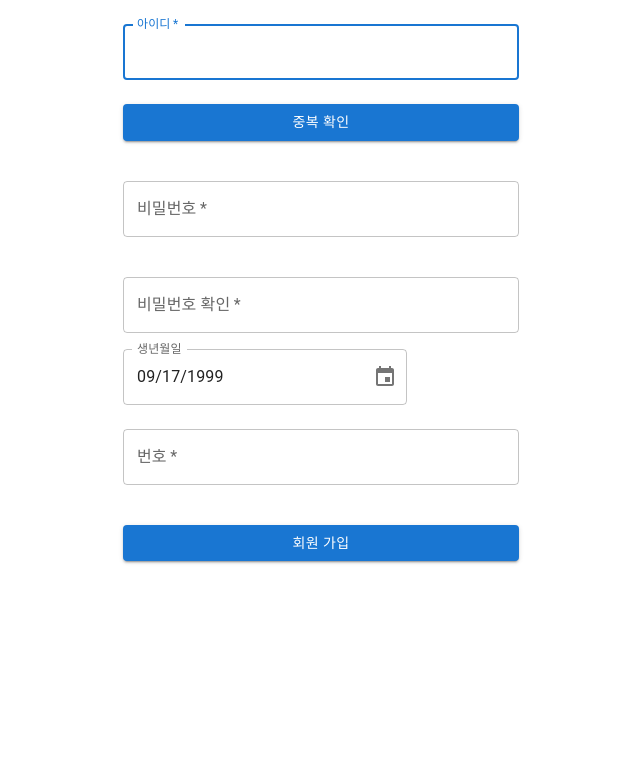
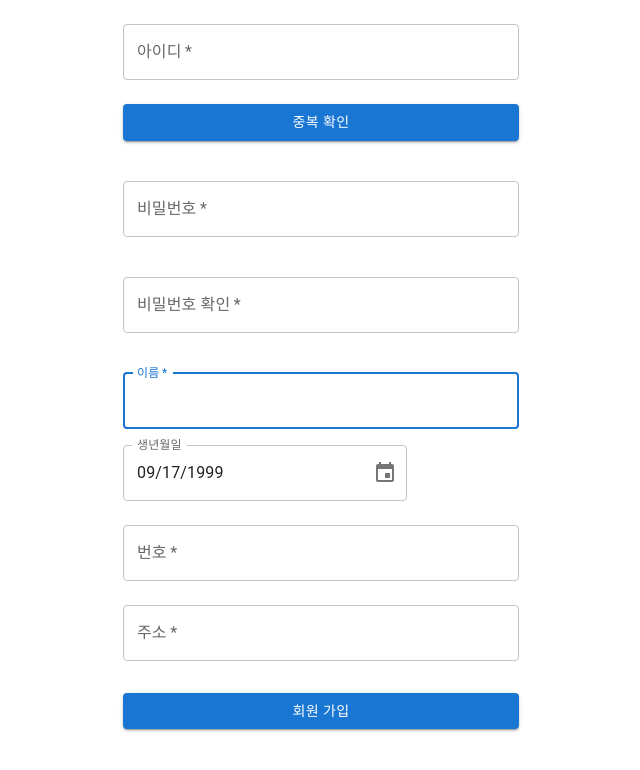
Before and after one commit to bjs3385/DBproject, a React (Create React App) app in the folder dbproj/: page /newregister in a window 1280 px wide. Shown: the top 770 px of the page, without its empty margins (319-959 px from the left). Built offline with nearby package versions, Linux system fonts and the light colour scheme; no server answers.

Commit message:
Register 이름, 주소 추가 및 DB 연동

```diff
--- a/dbproj/src/components/views/LoginPage/NewRegisterPage.tsx
+++ b/dbproj/src/components/views/LoginPage/NewRegisterPage.tsx
@@ -15,6 +15,8 @@ function NewRegisterPage() {
     const [password1, setPassword1] = useState("");
     const [password2, setPassword2] = useState("");
     const [phonenum, setPhonenum] = useState("");
+    const [name, setName] = useState("");
+    const [address, setAddress] = useState("");
     const [Date, setDate] = useState<Dayjs | null>(dayjs("1999-09-17"));
     var emailCheck = false;
     const Dateformat = dayjs(Date).format("YYYY-MM-DD");
@@ -47,9 +49,11 @@ function NewRegisterPage() {
                 .post("http://localhost:4000/users/onRegister", null, {
                     params: {
                         email: email,
+                        name: name,
                         password: password1,
                         phonenum: phonenum,
                         Date: Dateformat,
+                        address: address,
                     },
                 })
                 .then((res) => {
@@ -74,7 +78,10 @@ function NewRegisterPage() {
             alert("전화번호를 입력해주세요.");
         } else if (Date === null) {
             alert("생년월일을 입력해주세요.");
+        } else if (name === null) {
+            alert("이름을 입력해주세요.");
         }
+
     };
     const handleInputID = (e: any) => {
         emailCheck = false;
@@ -87,10 +94,13 @@ function NewRegisterPage() {
         setPassword2(e.target.value);
     };
     const handleInputPhone = (e: any) => {
-        const regex = /^[0-9\b -]{0,13}$/;
-        if (regex.test(e.target.value)) {
-            setPhonenum(e.target.value);
-        }
+        setPhonenum(e.target.value);
+    };
+    const handleInputName = (e: any) => {
+        setName(e.target.value);
+    };
+    const handleInputAddress = (e: any) => {
+        setAddress(e.target.value);
     };
     const handleChange = (newValue: Dayjs | null) => {
         setDate(newValue);
@@ -145,7 +155,17 @@ function NewRegisterPage() {
                 type="password"
                 onChange={handleInputPW2}
             ></TextField>
-
+            <TextField
+                sx={{ mt: 3, mb: 2 }}
+                label="이름"
+                required
+                fullWidth
+                type="name"
+                name="name"
+                autoComplete="name"
+                autoFocus
+                onChange={handleInputName}
+            ></TextField>
             <LocalizationProvider
             sx={{ mt: 3, mb: 2 }}
                 dateAdapter={AdapterDayjs}
@@ -171,6 +191,15 @@ function NewRegisterPage() {
                 type="text"
                 onChange={handleInputPhone}
             ></TextField>
+            <TextField
+            sx={{ mt: 1, mb: 1 }}
+                label="주소"
+                required
+                fullWidth
+                name="address"
+                type="text"
+                onChange={handleInputAddress}
+            ></TextField>
             <Button
                 variant="contained"
                 type="submit"
```
Also changed, not shown: 1 other file (tests, documents, lock files or other folders).
